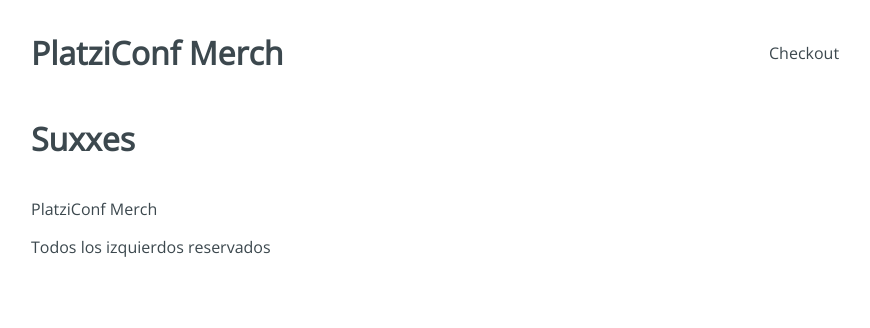
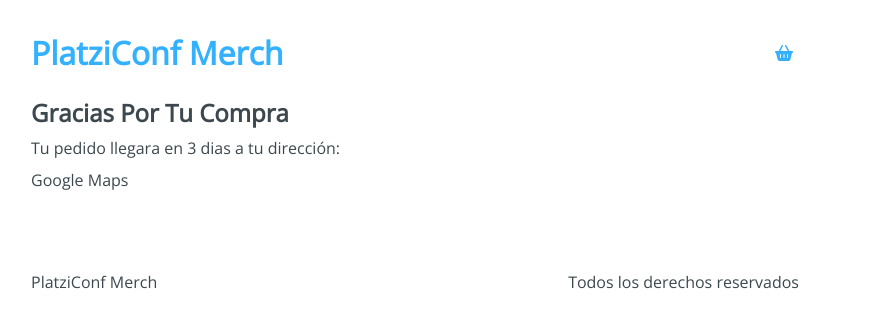
Before and after one commit to Arturo2R/platzi-conf-merch, a React app: page /checkout/success in a window 1280 px wide. Shown: the top 328 px of the page, without its empty margins (225-1095 px from the left). Built offline with nearby package versions, Linux system fonts and the light colour scheme.

Commit message:
Creado la estructura principal de la páginas

```diff
--- a/package.json
+++ b/package.json
@@ -45,7 +45,7 @@
   },
   "husky": {
     "hooks": {
-      "pre-commit": "yarn eslint && yarn test",
+      "pre-commit": "yarn test && yarn lint",
       "pre-push": "yarn test",
       "...": "..."
     }
--- a/public/index.html
+++ b/public/index.html
@@ -5,6 +5,11 @@
     <meta http-equiv="X-UA-Compatible" content="IE=edge" />
     <meta name="viewport" content="width=device-width, initial-scale=1.0" />
     <title>Platzi Merch 👌</title>
+    <script
+      integrity=""
+      src="https://kit.fontawesome.com/473d269aa9.js"
+      crossorigin="anonymous"
+    ></script>
   </head>
   <body>
     <div id="web-app"></div>
--- a/src/components/Footer.jsx
+++ b/src/components/Footer.jsx
@@ -4,9 +4,9 @@ import '../styles/components/Footer.css';
 
 const Footer = (props) => {
   return (
-    <footer>
+    <footer className="Footer">
       <p className="Footer-title">PlatziConf Merch</p>
-      <p className="Footer-copy">Todos los izquierdos reservados</p>
+      <p className="Footer-copy">Todos los derechos reservados</p>
     </footer>
   );
 };
--- a/src/components/Header.jsx
+++ b/src/components/Header.jsx
@@ -1,15 +1,20 @@
 import React from 'react';
+import { Link } from 'react-router-dom';
 import PropTypes from 'prop-types';
 import '../styles/components/Header.css';
 
-const Header = (props) => {
-  return (
-    <div className="Header">
+const Header = (props) => (
+  <div className="Header">
+    <Link to="/">
       <h1 className="Header-title">PlatziConf Merch</h1>
-      <div className="Header-checkout">Checkout</div>
+    </Link>
+    <div className="Header-checkout">
+      <Link to="/checkout">
+        <i className="fas fa-shopping-basket" />
+      </Link>
     </div>
-  );
-};
+  </div>
+);
 
 Header.propTypes = {};
 
--- a/src/views/Checkout.jsx
+++ b/src/views/Checkout.jsx
@@ -1,8 +1,8 @@
 import React from 'react';
+import { Link } from 'react-router-dom';
 import '../styles/components/Checkout.css';
 
-const Checkout = () => {
-  return (
+const Checkout = () => (
   <div className="Checkout">
     <div className="Checkout-content">
       <h3>Lista De Pedidos</h3>
@@ -11,15 +11,18 @@ const Checkout = () => {
           <h4>Item name</h4>
           <span>110</span>
         </div>
-          <button type="button">Eliminar</button>
+        <button type="button">
+          <i className="fas fa-trash-alt" />
+        </button>
       </div>
     </div>
     <div className="Checkout-sidebar">
       <h3>Precio Total</h3>
+      <Link to="/checkout/information">
         <button type="button">Continuar Pedido</button>
+      </Link>
     </div>
   </div>
 );
-};
 
 export default Checkout;
--- a/src/views/Information.jsx
+++ b/src/views/Information.jsx
@@ -1,4 +1,5 @@
 import React from 'react';
+import { Link } from 'react-router-dom';
 import '../styles/components/Information.css';
 
 const Information = () => {
@@ -22,7 +23,9 @@ const Information = () => {
         </div>
         <div className="Information-buttons">
           <div className="Information-back">Regresar</div>
-          <div className="Information-next">Pagar</div>
+          <div className="Information-next">
+            <Link to="/checkout/payment">Pagar</Link>
+          </div>
         </div>
       </div>
       <div className="Information-sidebar">
--- a/src/views/Payment.jsx
+++ b/src/views/Payment.jsx
@@ -1,9 +1,14 @@
 import React from 'react';
+import '../styles/components/Payment.css';
 
 const Payment = () => {
   return (
-    <div>
-      <h1>Payment</h1>
+    <div className="Payment">
+      <div className="Payment-content">
+        <h3>Resumen del pedido:</h3>
+        <div className="Payment-button">Boton de pago con Paypal</div>
+      </div>
+      <div className=""></div>
     </div>
   );
 };
--- a/src/views/Success.jsx
+++ b/src/views/Success.jsx
@@ -1,9 +1,14 @@
 import React from 'react';
+import '../styles/components/Success.css';
 
 const Success = () => {
   return (
-    <div>
-      <h1>Suxxes</h1>
+    <div className="Success">
+      <div className="Succes-content">
+        <h2>Gracias Por Tu Compra</h2>
+        <span>Tu pedido llegara en 3 dias a tu dirección:</span>
+        <div className="Success-map">Google Maps</div>
+      </div>
     </div>
   );
 };
```
Lines whose indentation alone changed are shown as unchanged.
